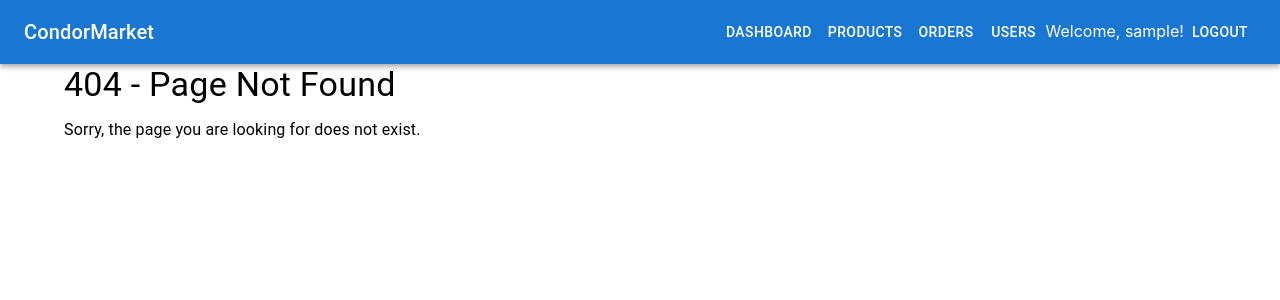
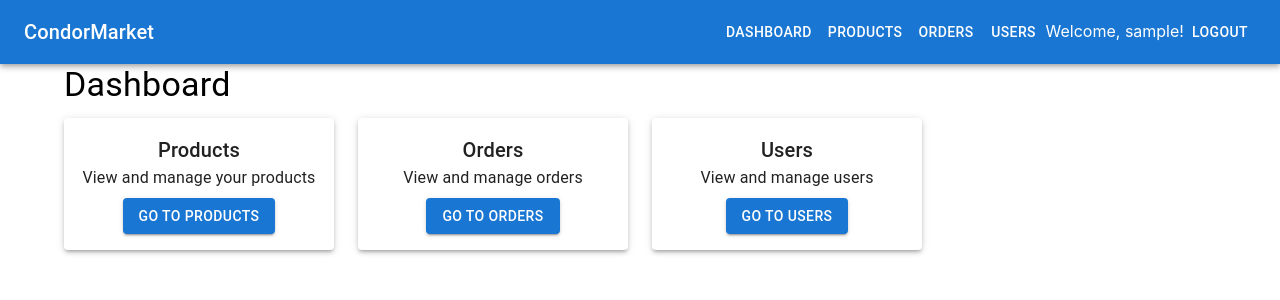
Before and after one commit to Nitin2806/CondorMarket-Dashboard, a React (Create React App) app: page /home in a window 1280 px wide. Before the commit this address had no page. Shown: the top 300 px of the page. Built offline with nearby package versions, Linux system fonts and the light colour scheme; sample sign-in values are in the browser's storage.

Commit message:
Added login route to home

```diff
--- a/src/App.js
+++ b/src/App.js
@@ -38,7 +38,7 @@ function App() {
       <Routes>
         <Route path="/login" element={<Login handleLogin={handleLogin} />} />
         <Route path="/register" element={<Register />} />
-        <Route path="/" element={isLoggedIn ? <Dashboard /> : <Navigate to="/login" />} />
+        <Route path="/home" element={isLoggedIn ? <Dashboard /> : <Navigate to="/login" />} />
         <Route path="/products" element={<ProtectedRoute element={<Products />} />} />
         <Route path="/products/:id" element={<ProtectedRoute element={<ProductDetails />} />} />
         <Route path="/addproducts" element={<ProtectedRoute element={<AddProduct />} />} />
--- a/src/pages/Login.js
+++ b/src/pages/Login.js
@@ -31,7 +31,7 @@ const Login = ({ handleLogin }) => {
       localStorage.setItem('username', user.username);
 
       handleLogin();
-      navigate('/products');
+      navigate('/home');
     } catch (err) {
       console.error(err);
       setError(err.response?.data?.message || 'Login failed');
```
